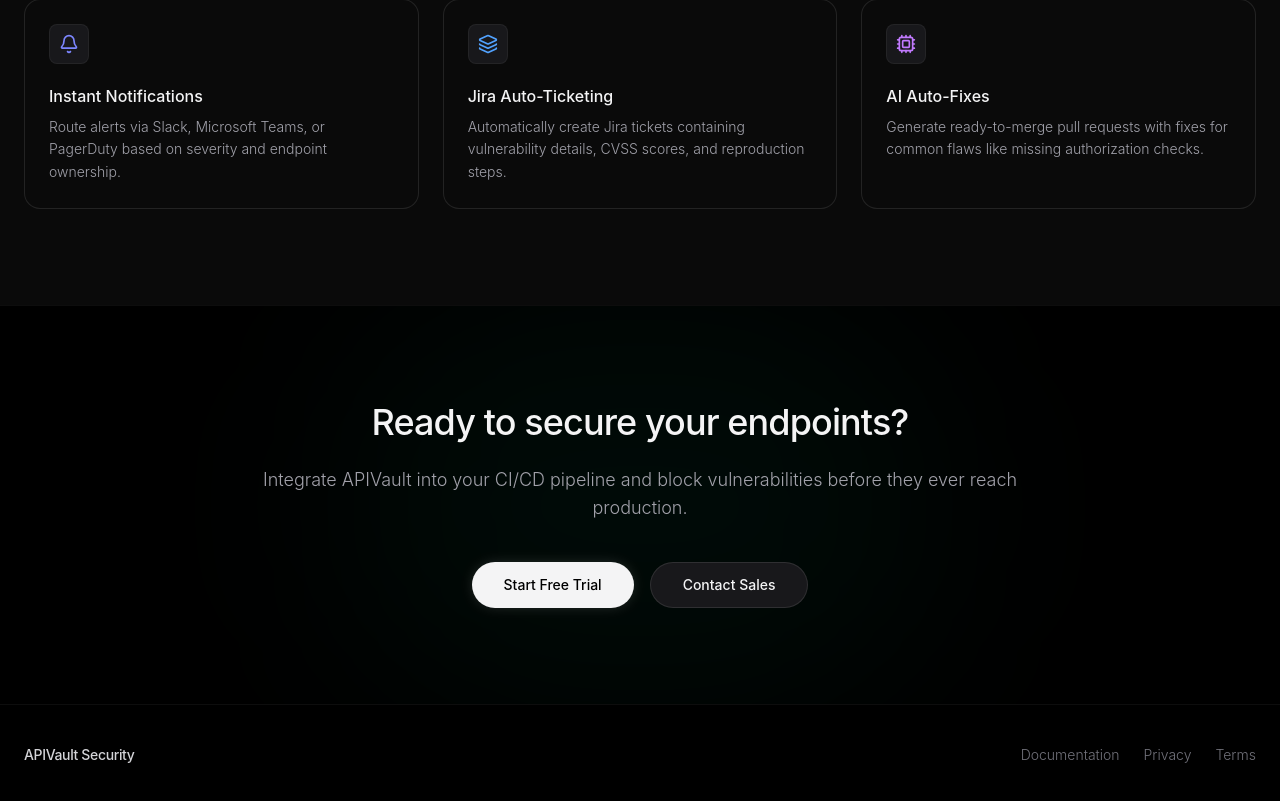
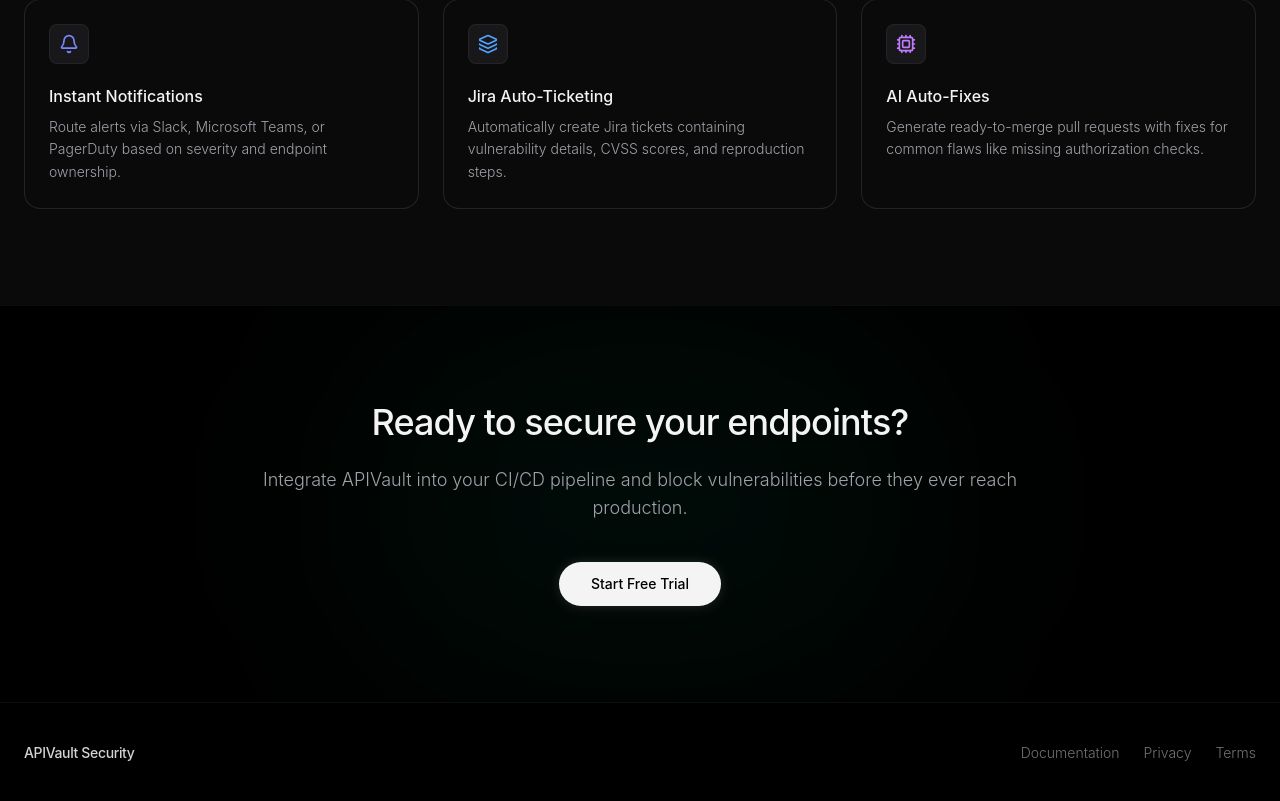
Before and after one commit to pritamrangari27/APIVault-LandingPage, a React (Vite) app in the folder landing-page/: page / in a window 1280 px wide. Shown: the part 4416-5217 px from the top of the page. Built offline with nearby package versions, Linux system fonts and the light colour scheme.

Commit message:
Remove Contact Sales button from footer

```diff
--- a/landing-page/src/pages/Landing.tsx
+++ b/landing-page/src/pages/Landing.tsx
@@ -398,9 +398,6 @@ export default function Landing() {
             <button className="bg-zinc-100 hover:bg-white text-oled px-8 py-3 rounded-full text-sm font-medium transition-all shadow-[0_0_15px_-3px_rgba(255,255,255,0.2)]">
               Start Free Trial
             </button>
-            <button className="bg-zinc-900 hover:bg-zinc-800 border border-white/10 text-zinc-100 px-8 py-3 rounded-full text-sm font-medium transition-all">
-              Contact Sales
-            </button>
           </div>
         </div>
       </section>
```
